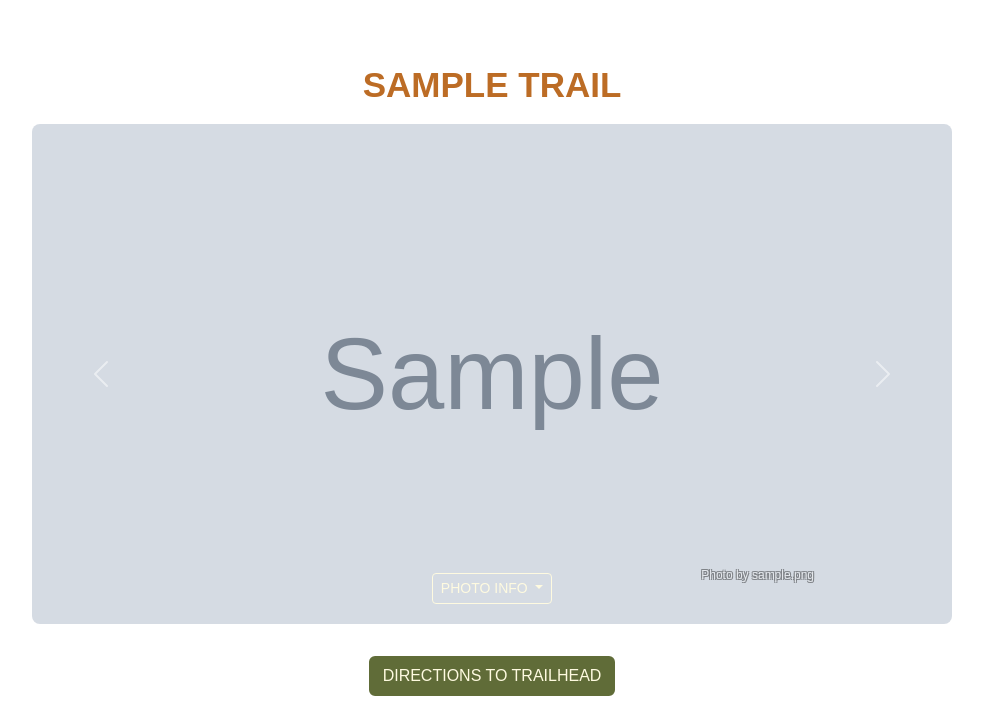
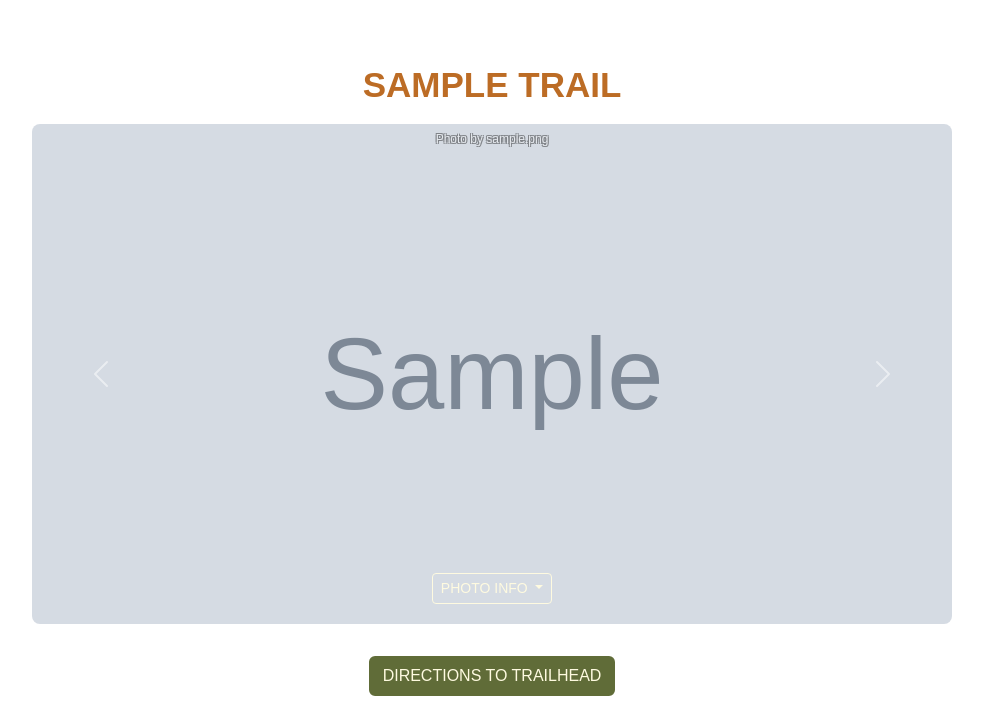
Before and after one commit to DouglasHeinan/tamarack-treks, a Flask app: page /1/view_trail in a window 1280 px wide. Shown: the part 88-806 px from the top of the page, without its empty margins (148-1131 px from the left). Run offline with Flask 2, Linux system fonts and the light colour scheme; a user stored in the database is signed in; tables that the repository leaves empty hold one stand-in row (values such as "Sample post"); grey boxes marked "Sample" are stand-in pictures; some libraries are stand-ins or nearby versions; some web fonts are replaced.

Commit message:
Credit for photo moved to top of carousel on view_trails page

```diff
--- a/hiking_blog/static/css/styles.css
+++ b/hiking_blog/static/css/styles.css
@@ -644,13 +644,13 @@ h5.listing-info:nth-child(odd) {
 }
 
 .image-credit {
-    z-index: 1;
     font-size: 0.75em;
-    text-align: right;
+    text-align: center;
     color: white;
     opacity: 0.4;
     text-shadow: -1px 1px 0 #000, 1px 1px 0 #000, 1px -1px 0 #000, -1px -1px 0 #000;
-
+    width: 20%;
+    margin: 0.5em auto 0;
 }
 
 .trail-carousel-font {
--- a/hiking_blog/trails/templates/view_trail.html
+++ b/hiking_blog/trails/templates/view_trail.html
@@ -13,9 +13,6 @@
                 {% else %}
                 <div class="carousel-item carouselImage trail-img-container">
                 {% endif %}
-                    <div class="carousel-caption credit-caption image-credit">
-                        <span>Photo by {{ pic.img_taker }}</span>
-                    </div>
                     <img class="d-block w-100 trail-page-carousel-img" src="{{ url_for('trail_bp.display_trail_pics', file_name=pic.img) }}" alt="First slide">
                     <div class="carousel-caption trail-carousel-caption dropdown">
                         <a class="btn btn-sm trail-dropdown-btn dropdown-toggle"
@@ -89,6 +86,9 @@
                                 {% endif %}
                             </div>
                         </div>
+                    </div>
+                    <div class="credit-caption image-credit">
+                        <span>Photo by {{ pic.img_taker }}</span>
                     </div>
                 </div>
                 {% endfor %}
```
